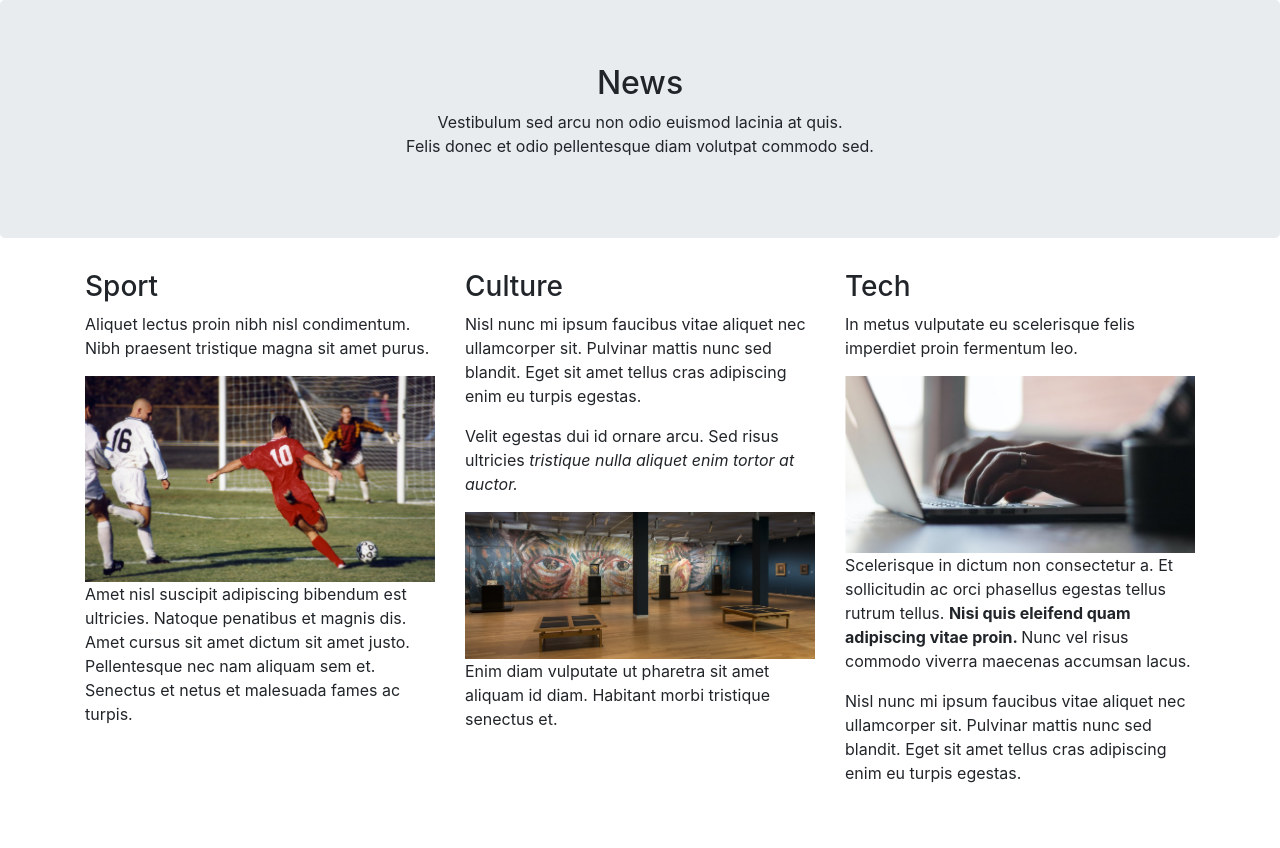
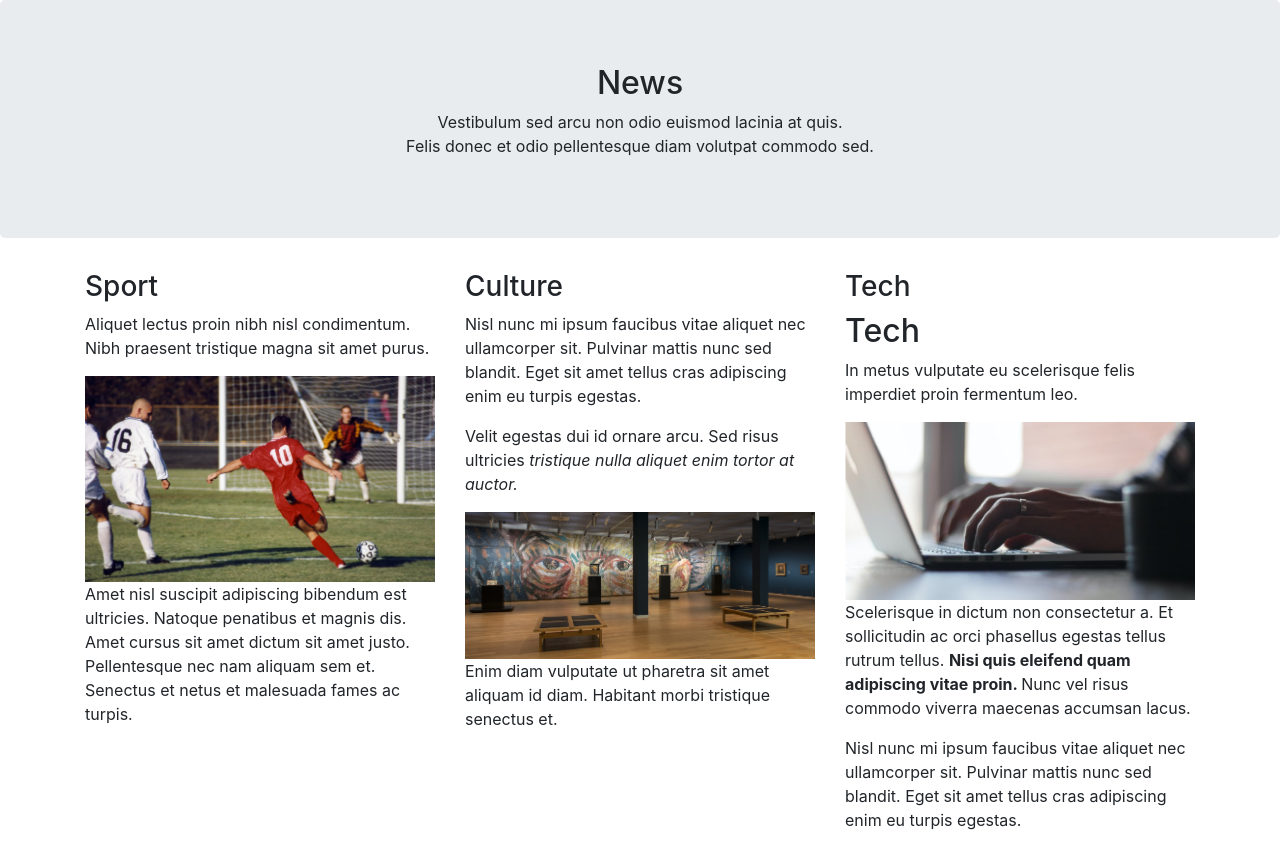
Before and after one commit to amogilevs/test_name, a plain HTML site: page index.html in a window 1280 px wide. Before the commit the page ends 801 px from the top, so only its background shows below. Drawn offline with Linux system fonts and the light colour scheme.

Commit message:
add name h2

```diff
--- a/index.html
+++ b/index.html
@@ -27,6 +27,7 @@
     </div>
     <div class="col-sm-4"  >
       <h3>Tech</h3>
+      <h2>Tech</h2>
       <p>In metus vulputate eu scelerisque felis imperdiet proin fermentum leo.</p>
 	  <img src="img/tech.png" class="img-fluid">
 	  <p>Scelerisque in dictum non consectetur a. Et sollicitudin ac orci phasellus egestas tellus rutrum tellus. <b>Nisi quis eleifend quam adipiscing vitae proin. </b>Nunc vel risus commodo viverra maecenas accumsan lacus. </p>
```
